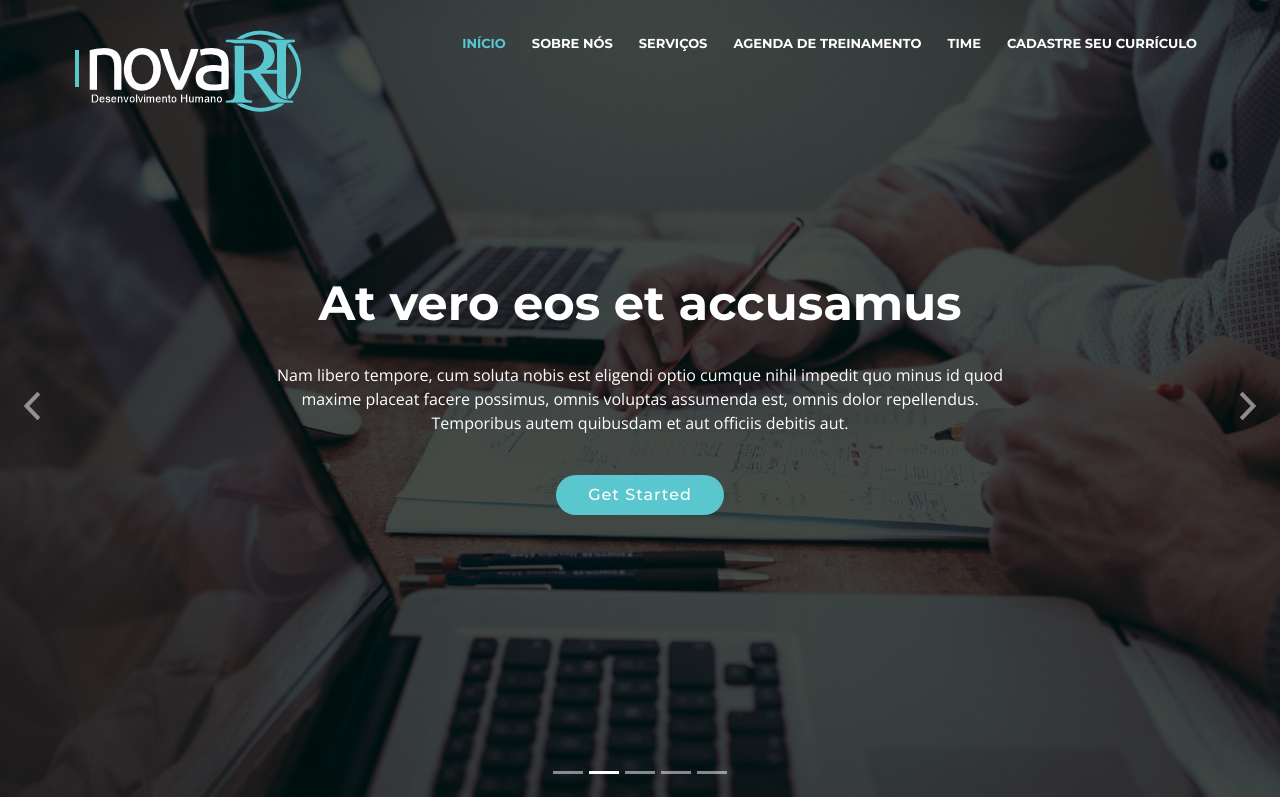
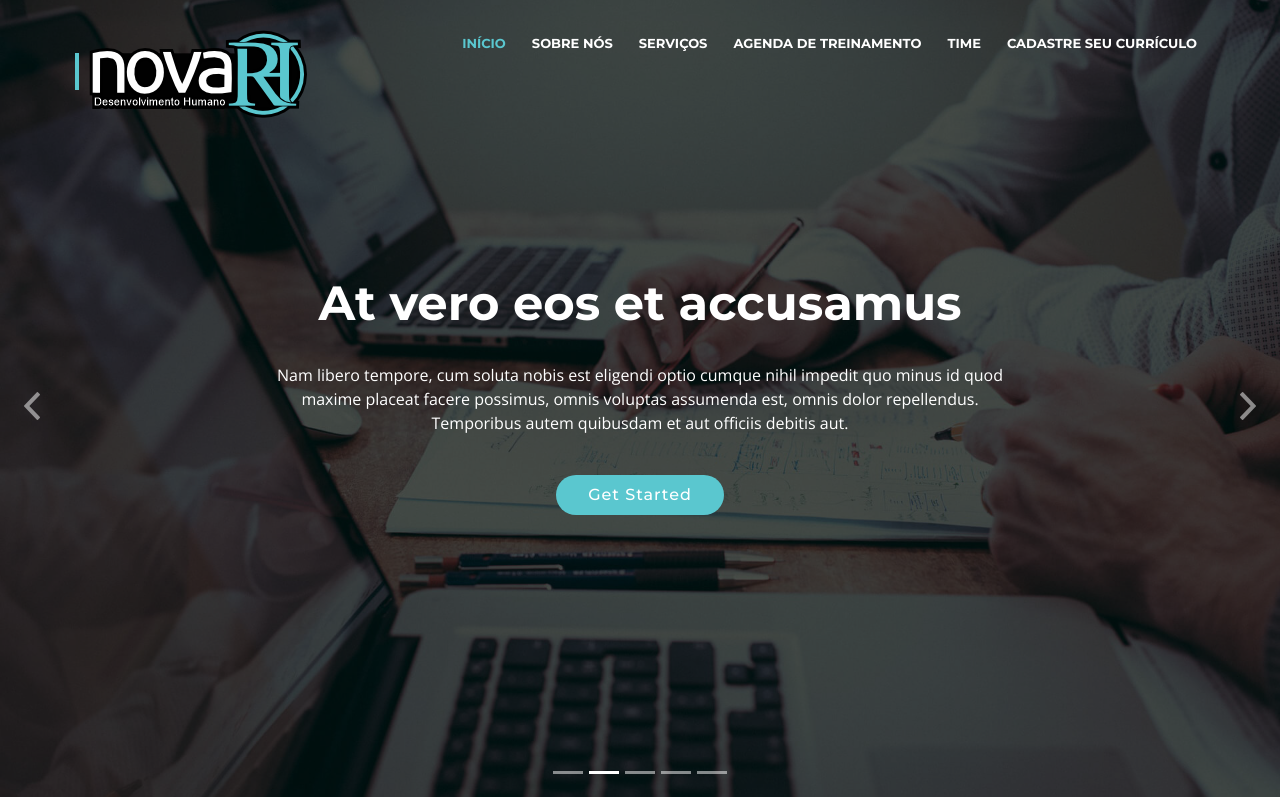
Before and after one commit to uelissonoliveira/Project-novaRH, a plain HTML site: page index.html in a window 1280 px wide. Shown: the top 797 px of the page. Drawn offline with nearby package versions, Linux system fonts and the light colour scheme; files whose address does not match are found by name.

Commit message:
logo border

```diff
--- a/index.html
+++ b/index.html
@@ -44,7 +44,7 @@
     <div class="container-fluid">
 
       <div id="logo" class="pull-left">
-        <h1><a href="#intro"><img src="img/logo.png" alt="Logo" title="logo" /></a></h1>
+        <h1><a href="#intro"><img src="img/logo border.png" alt="Logo" title="logo" /></a></h1>
       </div>
 
       <nav id="nav-menu-container">
```
Also changed, not shown: img/logo border.png (added).
